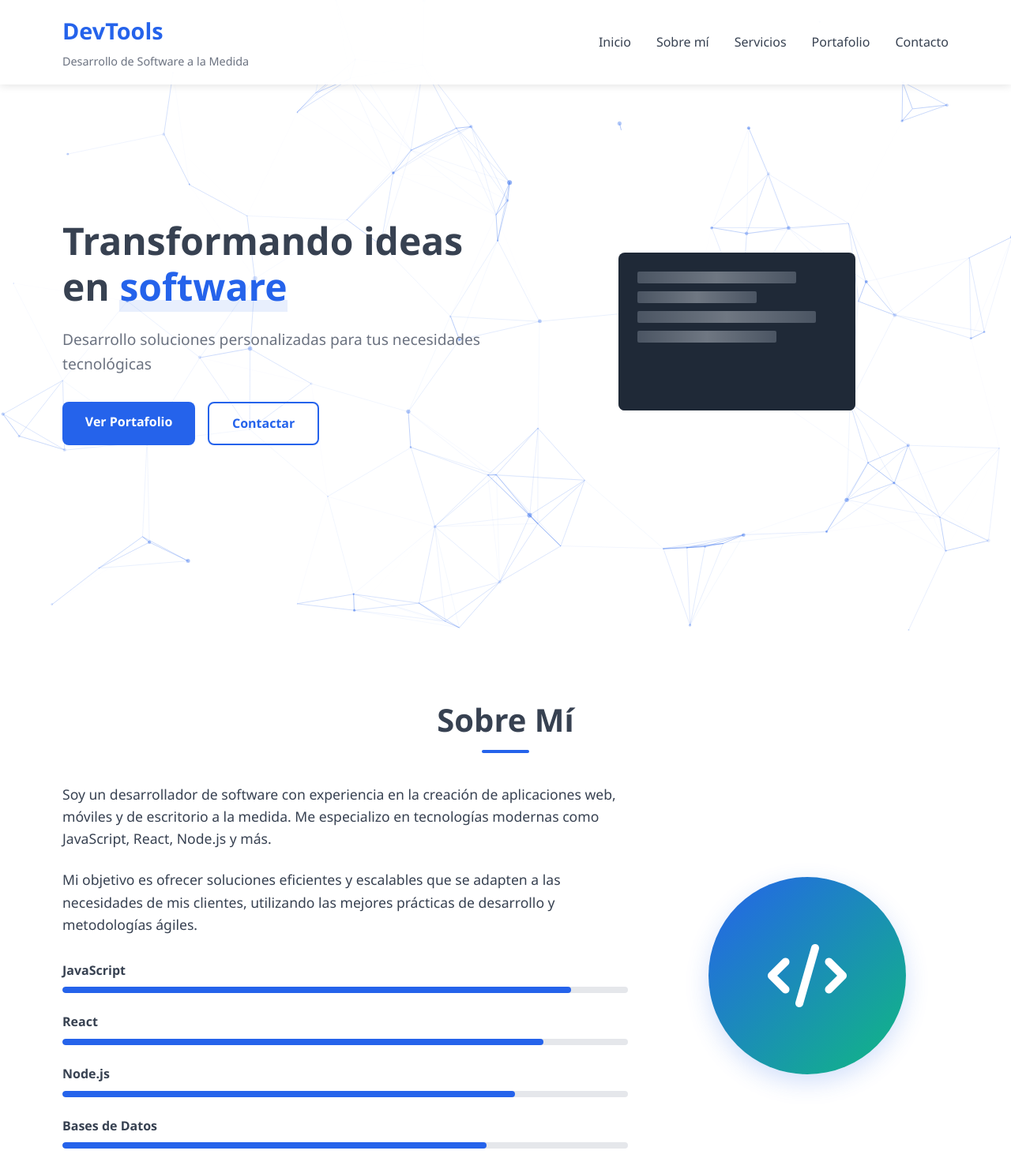
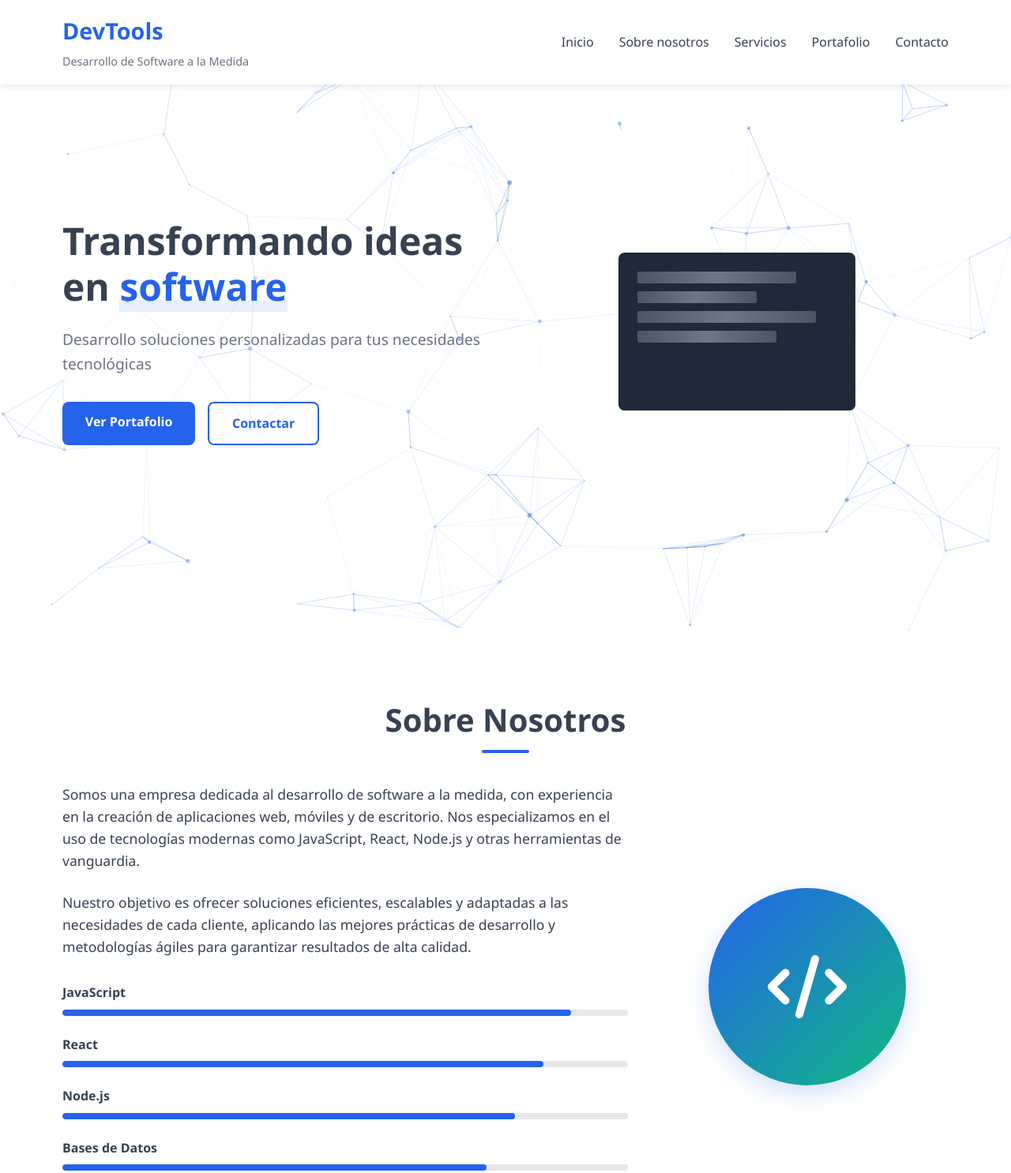
Before and after one commit to andresmedinaskp/Pagina, a website: page index.html in a window 1280 px wide. Shown: the top 1486 px of the page at 79% size. Drawn offline with nearby package versions, Linux system fonts and the light colour scheme.

Commit message:
se ajusta datos personales

```diff
--- a/index.html
+++ b/index.html
@@ -35,7 +35,7 @@
                 </button>
                 <ul class="nav-links">
                     <li><a href="#inicio" class="nav-link">Inicio</a></li>
-                    <li><a href="#sobre-mi" class="nav-link">Sobre mí</a></li>
+                    <li><a href="#sobre-mi" class="nav-link">Sobre nosotros</a></li>
                     <li><a href="#servicios" class="nav-link">Servicios</a></li>
                     <li><a href="#portafolio" class="nav-link">Portafolio</a></li>
                     <li><a href="#contacto" class="nav-link">Contacto</a></li>
@@ -72,16 +72,15 @@
     <!-- Sección Sobre Mí -->
     <section id="sobre-mi" class="about">
         <div class="container">
-            <h2 class="section-title">Sobre Mí</h2>
+            <h2 class="section-title">Sobre Nosotros</h2>
             <div class="about-content">
                 <div class="about-text">
                     <p>
-                        Soy un desarrollador de software con experiencia en la creación de aplicaciones web, móviles y de
-                        escritorio a la medida. Me especializo en tecnologías modernas como JavaScript, React, Node.js y más.
+                        Somos una empresa dedicada al desarrollo de software a la medida, con experiencia en la creación de aplicaciones web, móviles y de escritorio.
+                        Nos especializamos en el uso de tecnologías modernas como JavaScript, React, Node.js y otras herramientas de vanguardia.
                     </p>
                     <p>
-                        Mi objetivo es ofrecer soluciones eficientes y escalables que se adapten a las necesidades de mis
-                        clientes, utilizando las mejores prácticas de desarrollo y metodologías ágiles.
+                        Nuestro objetivo es ofrecer soluciones eficientes, escalables y adaptadas a las necesidades de cada cliente, aplicando las mejores prácticas de desarrollo y metodologías ágiles para garantizar resultados de alta calidad.
                     </p>
                     <div class="skills">
                         <div class="skill">
@@ -303,7 +302,7 @@
                             </div>
                             <div class="contact-text">
                                 <h4>Teléfono</h4>
-                                <p>+57 301 690 0750</p>
+                                <p>+57 301 703 4928</p>
                             </div>
                         </div>
                         <div class="contact-item">
@@ -382,7 +381,7 @@
                 </div>
             </div>
             <div class="footer-bottom">
-                <p>&copy; 2023 Carlos Andres Camayo Medina. Todos los derechos reservados.</p>
+                <p>&copy; 2023 Desarrollado por: Carlos Andres Camayo Medina. Todos los derechos reservados.</p>
             </div>
         </div>
     </footer>
@@ -391,4 +390,4 @@
     <script src="https://cdn.jsdelivr.net/particles.js/2.0.0/particles.min.js"></script>
     <script src="script.js"></script>
 </body>
-</html> carlos.camayo
+</html>
```
